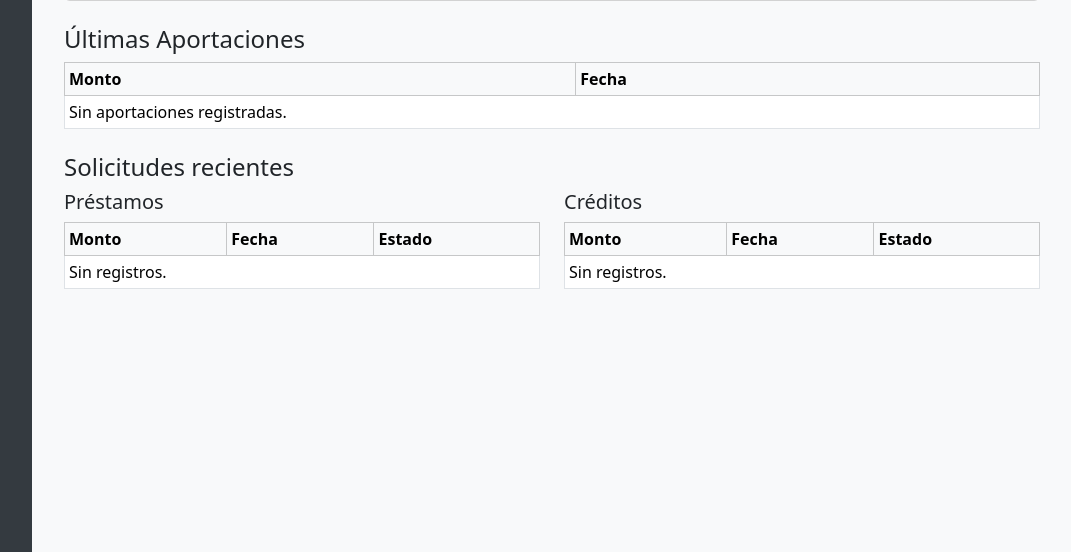
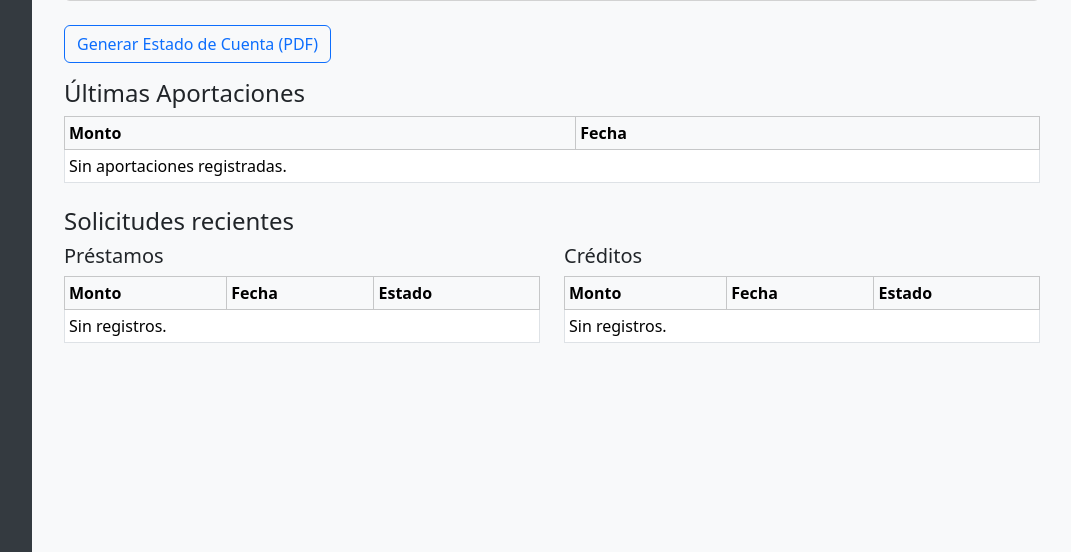
Before and after one commit to Juan-D15/Sistema-de-Gesti-n-Cooperativa, a Django app: template templates/asociados/panel.html in a window 1280 px wide. Shown: the part 248-800 px from the top of the page, without its empty margins (208-1279 px from the left). Run offline with Django 5.2, Linux system fonts and the light colour scheme; the template is opened without the code that fills it, so the values that code supplies are empty.

Commit message:
Panel de resumen de los asociados

```diff
--- a/templates/asociados/panel.html
+++ b/templates/asociados/panel.html
@@ -14,7 +14,7 @@
         <p><strong>Saldo actual:</strong> Q{{ request.user.asociado.saldo }}</p>
     </div>
 </div>
-
+<a href="{% url 'estado_cuenta_pdf' %}" class="btn btn-outline-primary mb-3">Generar Estado de Cuenta (PDF)</a>
 
 <h4>Últimas Aportaciones</h4>
 <table class="table table-bordered table-sm mb-4">
```
